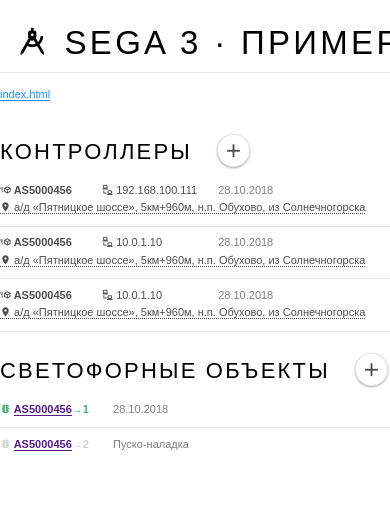
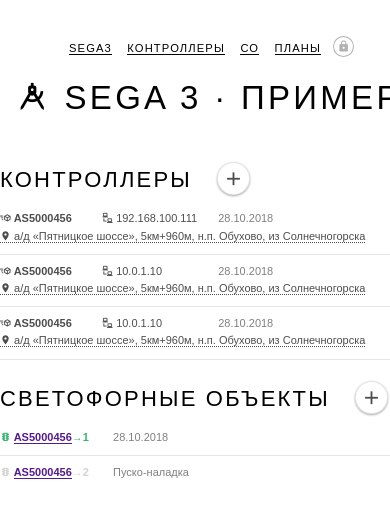
Before and after one commit to Signaltec/sega3, a website: page examples.html in a window 390 px wide. Shown: the top 518 px of the page. Drawn offline with Linux system fonts and the light colour scheme.

Commit message:
Add source code

```diff
--- a/components.css
+++ b/components.css
@@ -56,9 +56,24 @@
         opacity: 0.5;
         cursor: not-allowed; }
 
-    &.-active {
-        box-shadow: inset 3px 5px 10px -6px rgba(0, 0, 0, 0.5), inset 0 0 10px 30px rgba(0, 0, 0, 0.05);
-        cursor: default; }
+.-flaticon {
+    color: rgba(0,0,0,0.3);
+    display: inline-block;
+    width: 1.5em;
+    height: 1.5em;
+    margin-right: 0.8em;
+    line-height: 1.5em;
+    text-align:center;
+    background: white;
+    border: solid 1px rgba(0,0,0,0.3);
+    border-radius:100%;
+}
+
+.-flaticon:hover {
+    color: dodgerblue;
+    border-color: dodgerblue;
+    box-shadow: 0 0 5px dodgerblue;
+}
 
 
 /* Forms & Inputs */
@@ -186,3 +201,34 @@
     border-color: dodgerblue;
     box-shadow: 0 0 5px dodgerblue;
   }
+
+/* Login */
+.login {
+  position:absolute;
+  top: 2.8em;
+  right: 2em;
+  font-size: 80%;
+  margin: 0;
+  padding:0;
+}
+
+/* menu-main */
+
+.menu-main {
+  margin-top: 2em;
+  text-align:center;
+  font-family: 'PT sans Caption', sans-serif;
+  font-size: 70%;
+  font-weight: normal;
+  letter-spacing: 0.1em;
+  text-transform: uppercase;
+}
+
+.menu-main a:link, .menu-main a:visited {
+  color: black;
+  margin-right:1em;
+}
+
+.menu-main a:last-child {
+  margin-right:0;
+}
--- a/examples.html
+++ b/examples.html
@@ -6,23 +6,30 @@
 </head>
 
 <body>
+  &nbsp;
+
+  <div class="login">
+    <i class="mdi mdi-lock -flaticon"></i>
+  </div>
+
+  <nav class="menu menu-main">
+
+    <a href="index.html">SEGA3</a>
+
+    <a href="#controllers">Контроллеры</a>
+
+    <a href="#lights">СО</a>
+
+    <a href="#plans">Планы</a>
+  </nav>
 
   <main>
 
-    <h1 class="-border-bottom"><i class="mdi mdi-android-studio"></i> Sega 3 &middot; Примеры</h1>
-
-    <section class="t-center">
-
-      <p>
-        <a href="index.html">index.html</a>
-      </p>
-
-    </section>
-
+    <h1><i class="mdi mdi-android-studio"></i> Sega 3 &middot; Примеры</h1>
 
 <!-- C O N T R O L L E R S ------------------------------------------->
 
-<section id="#controllers">
+<section id="controllers">
       <hgroup>
         <h2>Контроллеры</h2>
         <button class="-round"><i class="mdi mdi-plus" onclick="toggle('.form-controller')"></i></button>
@@ -120,7 +127,7 @@
 
 
  <!-- L I G H T S ------------------------------------------------------>
- <section id="#lights">
+ <section id="lights">
       <hgroup>
         <h2>Светофорные объекты</h2>
         <button class="-round"><i class="mdi mdi-plus" onclick="toggle('.form-light')"></i></button>
--- a/typograph.css
+++ b/typograph.css
@@ -3,13 +3,15 @@
 .clearfix:after { display: table; clear: both; content: ""; }
 
 html {
-  vertical-align: baseline;
+  vertical-align: baseline; margin:0; padding:0;
 }
 
 body {
   font-family: 'PT sans', sans-serif;
   -webkit-font-smoothing: subpixel-antialiased;
   position: relative;
+  margin:0;
+  padding:0;
   background: white;
   color: rgba(0,0,0,0.7);
 }
@@ -80,7 +82,9 @@
         font-style: italic; } }
 
 code.-block {
-    margin: 0 0 1em 0;
+  font-size: 80%;
+  background-color: rgba(0,0,0,0.1);
+  padding: 1em;
 }
 
 hr {
```
Also changed, not shown: index.html (+62 -94 lines).
